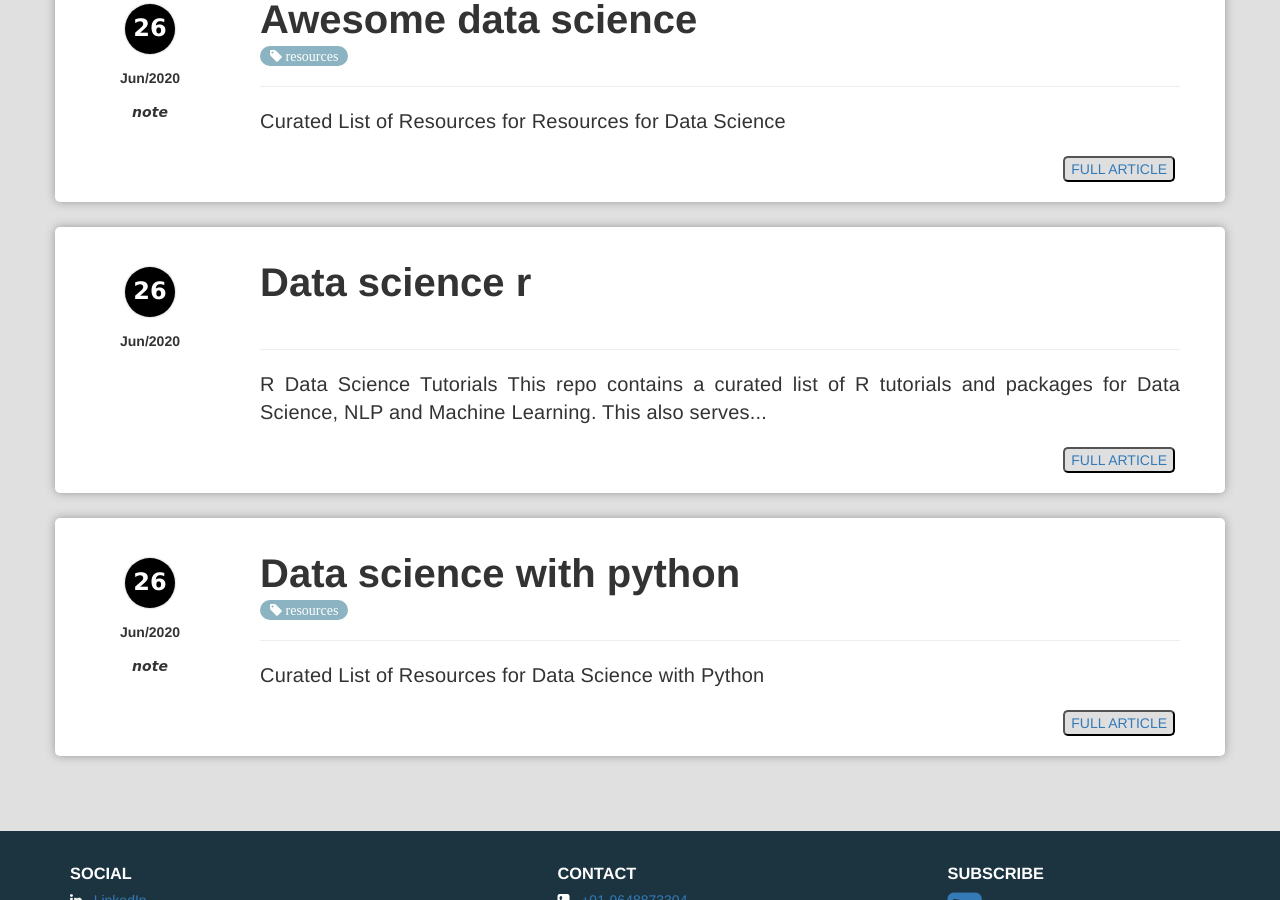
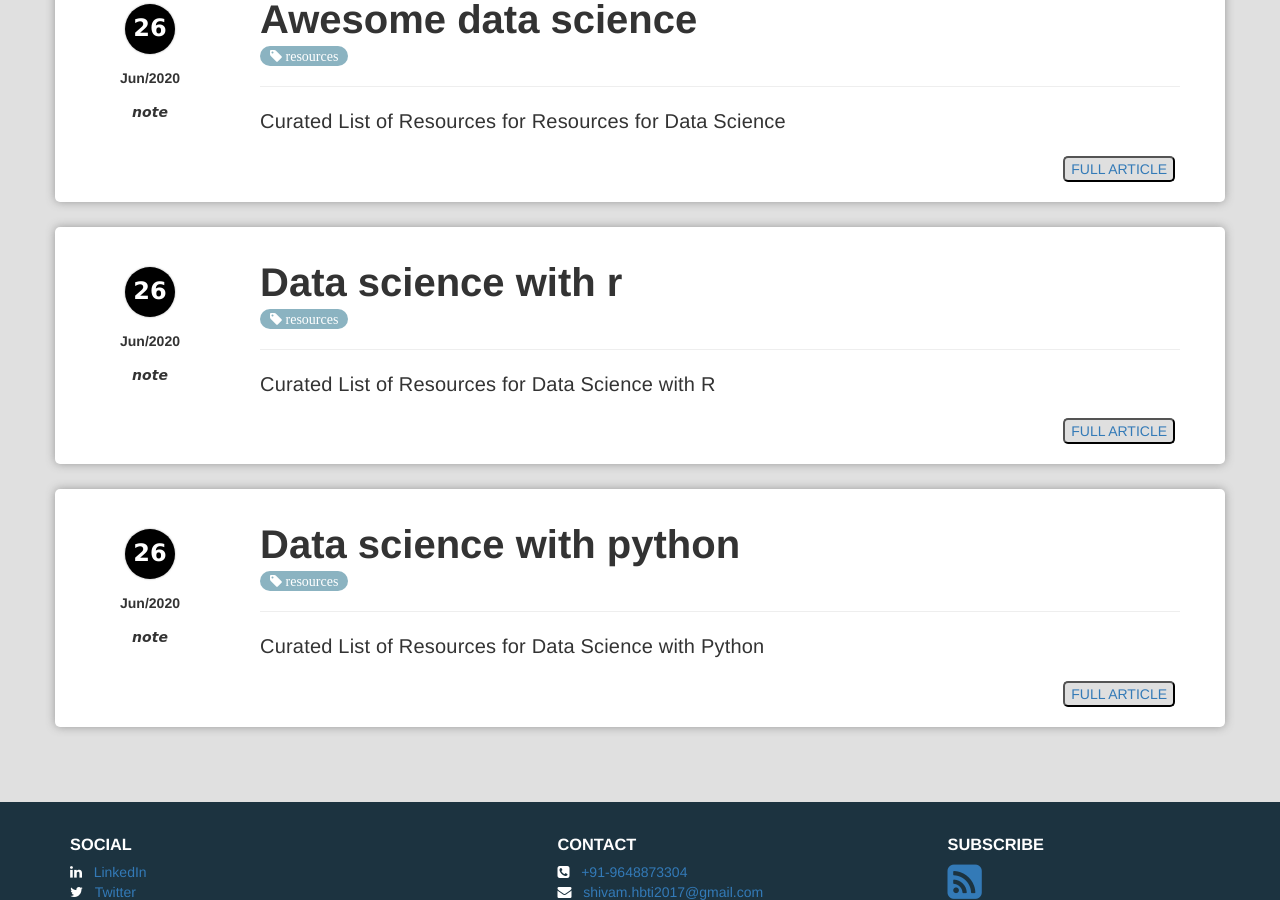
Before and after one commit to LearnDSML/blog, a Jekyll site: the page built from index.html, in a window 1280 px wide and 900 px high, scrolled down 529 px. Built offline with Jekyll 4.4.1, drawn with Linux system fonts in a browser that asks for light colours; the list of posts is cut into pages by our own code.

Commit message:
Update 2020-06-26-Data-Science-R.md

```diff
--- a/_posts/2020-06-26-Data-Science-R.md
+++ b/_posts/2020-06-26-Data-Science-R.md
@@ -1,3 +1,11 @@
+---
+title: "Data Science with R"
+layout: post
+category: note
+tags: [resources]
+excerpt: "Curated List of Resources for Data Science with R"
+---
+
 # R Data Science Tutorials
 - This repo contains a curated list of R tutorials and packages for Data Science, NLP and Machine Learning. This also serves as a reference guide for several common data analysis tasks.
 
```
